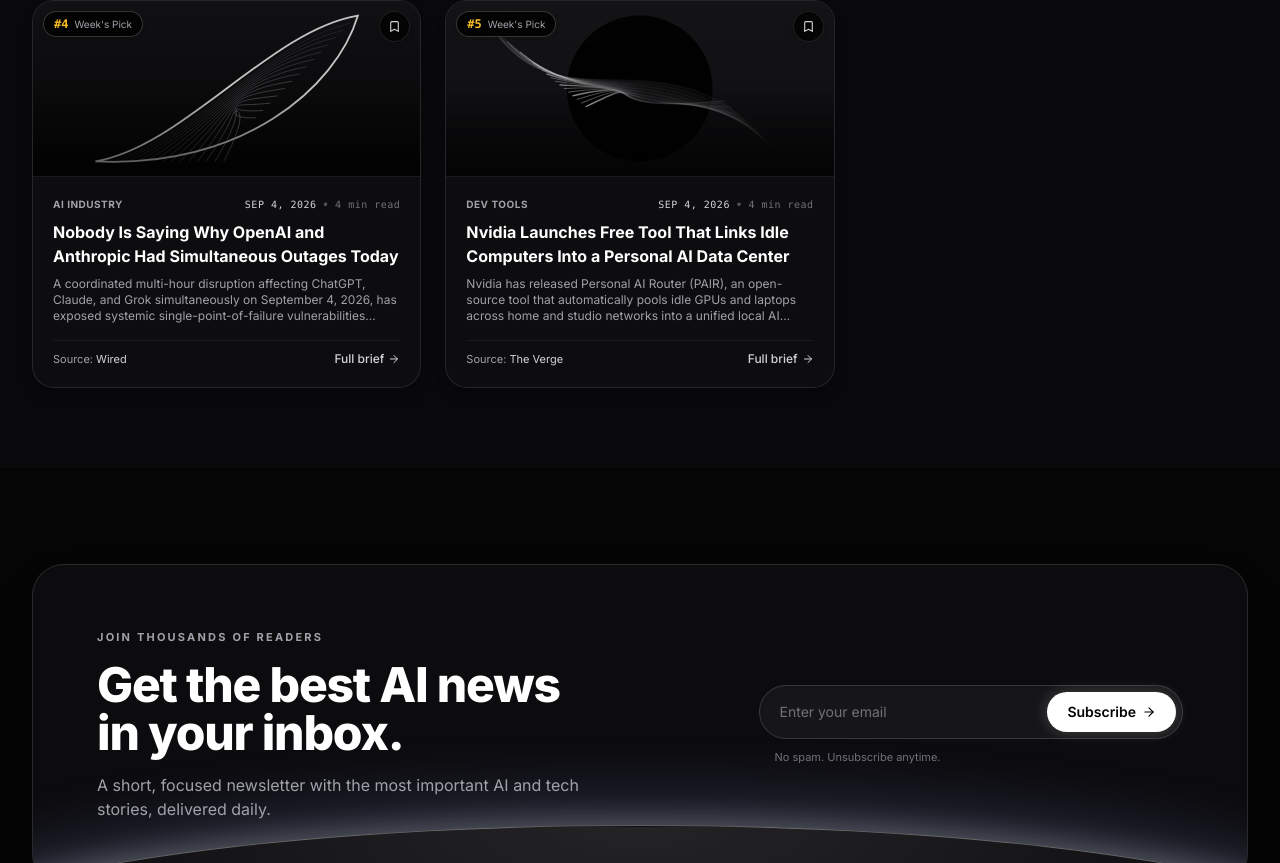
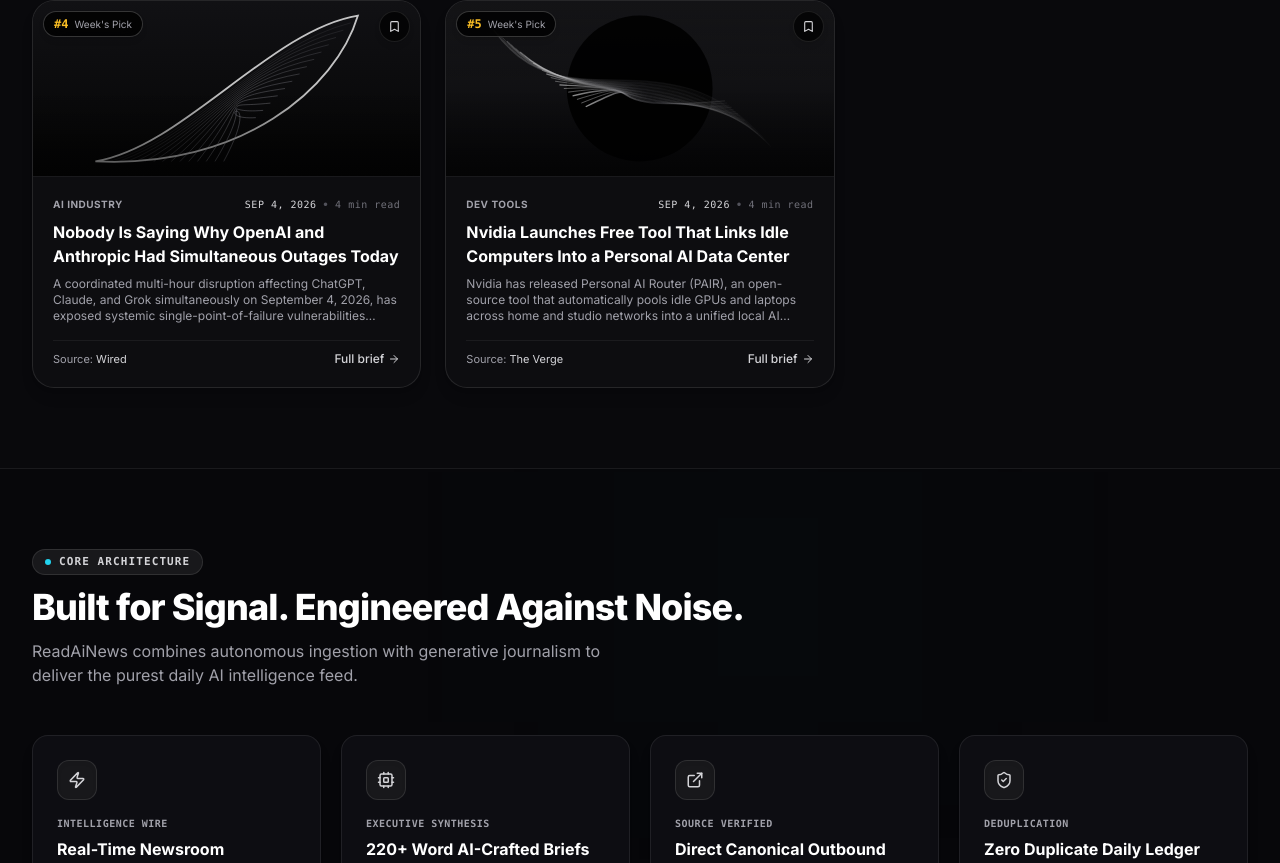
Before and after one commit to hiimanshu19x/readainews, a React (Vite) app: page / in a window 1280 px wide. Shown: the part 2573-3436 px from the top of the page. Built offline with nearby package versions, Linux system fonts and the light colour scheme.

Commit message:
feat: add premium short segments for Features and About with smooth navigation

```diff
--- a/src/App.jsx
+++ b/src/App.jsx
@@ -3,6 +3,8 @@ import Navbar from './components/Navbar';
 import Hero from './components/Hero';
 import ShuffleSection from './components/ShuffleSection';
 import WeeklyCollection from './components/WeeklyCollection';
+import FeatureGrid from './components/FeatureGrid';
+import AboutSection from './components/AboutSection';
 import NewsletterCta from './components/NewsletterCta';
 import Footer from './components/Footer';
 import ArticleModal from './components/ArticleModal';
@@ -227,6 +229,12 @@ export default function App() {
           onToggleBookmark={handleToggleBookmark}
         />
 
+        {/* Premium Short Segment: Features */}
+        <FeatureGrid />
+
+        {/* Premium Short Segment: About */}
+        <AboutSection onExploreToday={handleStartReading} />
+
         {/* Newsletter Dark CTA Card with Earth Horizon Curvature */}
         <NewsletterCta />
       </main>
--- a/src/components/FeatureGrid.jsx
+++ b/src/components/FeatureGrid.jsx
@@ -1,57 +1,86 @@
 import React from 'react';
-import { Zap, Target, FileText, Smartphone } from 'lucide-react';
+import { Zap, ShieldCheck, ExternalLink, Cpu } from 'lucide-react';
 import { sound } from '../utils/audio';
 
 const features = [
   {
     icon: Zap,
-    title: 'AI-curated',
-    description: 'Latest and most important stories, filtered by AI.'
+    tag: 'INTELLIGENCE WIRE',
+    title: 'Real-Time Newsroom Scraping',
+    description: 'Continuously monitors verified tech newsrooms (TechCrunch, Wired, The Verge) to extract high-impact AI dispatches.'
   },
   {
-    icon: Target,
-    title: 'Laser focused',
-    description: 'Only AI and technology. No distractions.'
+    icon: Cpu,
+    tag: 'EXECUTIVE SYNTHESIS',
+    title: '220+ Word AI-Crafted Briefs',
+    description: 'Every story is broken down into an executive summary, 3 technical takeaways, and "Why It Matters" for builders and investors.'
   },
   {
-    icon: FileText,
-    title: 'Clear summaries',
-    description: 'Get the essence in seconds, not minutes.'
+    icon: ExternalLink,
+    tag: 'SOURCE VERIFIED',
+    title: 'Direct Canonical Outbound Links',
+    description: 'No paywalls or broken search pages. Click directly to the full original investigative piece on the publisher’s website.'
   },
   {
-    icon: Smartphone,
-    title: 'Read anywhere',
-    description: 'A seamless experience across all your devices.'
+    icon: ShieldCheck,
+    tag: 'DEDUPLICATION',
+    title: 'Zero Duplicate Daily Ledger',
+    description: 'Stateful browser registry ensures you never see the same article twice on the same calendar day.'
   }
 ];
 
 export default function FeatureGrid() {
   return (
-    <section id="features" className="py-20 md:py-24 bg-white text-zinc-900 border-t border-b border-zinc-200">
-      <div className="max-w-7xl mx-auto px-4 sm:px-6 lg:px-8">
+    <section id="features" className="py-16 sm:py-20 bg-[#07070a] border-t border-white/[0.08] relative overflow-hidden">
 
-        <div className="grid grid-cols-1 sm:grid-cols-2 lg:grid-cols-4 gap-8 sm:gap-6">
-          {features.map((feature, idx) => {
-            const Icon = feature.icon;
+      {/* Subtle background ambient glow */}
+      <div className="absolute top-0 right-1/4 w-96 h-64 bg-cyan-500/[0.02] blur-[120px] pointer-events-none" />
+
+      <div className="max-w-7xl mx-auto px-3.5 sm:px-6 lg:px-8 relative z-10">
+
+        {/* Section Header */}
+        <div className="flex flex-col items-start mb-10 sm:mb-12">
+          <div className="inline-flex items-center gap-2 px-3 py-1 rounded-full bg-zinc-900 border border-white/10 text-[11px] font-mono font-semibold text-zinc-300 uppercase tracking-widest mb-3">
+            <span className="w-1.5 h-1.5 rounded-full bg-cyan-400" />
+            <span>CORE ARCHITECTURE</span>
+          </div>
+
+          <h2 className="text-2xl sm:text-4xl font-extrabold text-white tracking-tight leading-tight mb-2 sm:mb-3">
+            Built for Signal. Engineered Against Noise.
+          </h2>
+          <p className="text-xs sm:text-base text-zinc-400 max-w-xl leading-relaxed">
+            ReadAiNews combines autonomous ingestion with generative journalism to deliver the purest daily AI intelligence feed.
+          </p>
+        </div>
+
+        {/* 4 Feature Cards Grid */}
+        <div className="grid grid-cols-1 sm:grid-cols-2 lg:grid-cols-4 gap-4 sm:gap-5">
+          {features.map((item, idx) => {
+            const Icon = item.icon;
             return (
               <div
                 key={idx}
                 onMouseEnter={() => sound.playClick()}
-                className="group flex flex-col items-start p-6 rounded-2xl bg-zinc-50/50 hover:bg-zinc-100/80 border border-zinc-200/80 transition-all duration-300"
+                className="group relative flex flex-col p-5 sm:p-6 rounded-2xl bg-[#0d0d12] hover:bg-[#13131a] border border-white/[0.08] hover:border-white/20 transition-all duration-300 shadow-lg"
               >
-                {/* Icon inside pill container matching screenshot */}
-                <div className="w-12 h-12 rounded-xl bg-white border border-zinc-200/90 shadow-sm flex items-center justify-center mb-5 text-zinc-900 group-hover:scale-110 group-hover:bg-black group-hover:text-white group-hover:border-black transition-all duration-300">
-                  <Icon size={20} strokeWidth={1.75} />
+                {/* Accent icon */}
+                <div className="w-10 h-10 rounded-xl bg-zinc-900 border border-white/10 flex items-center justify-center mb-4 text-white group-hover:border-cyan-500/40 group-hover:scale-105 transition-all shadow-inner">
+                  <Icon size={18} className="text-zinc-300 group-hover:text-cyan-400 transition-colors" />
                 </div>
 
-                {/* Feature Title */}
-                <h3 className="text-lg font-bold text-zinc-950 tracking-tight mb-2">
-                  {feature.title}
+                {/* Micro Tag */}
+                <span className="text-[10px] font-mono tracking-wider font-semibold text-zinc-400 mb-1.5 uppercase">
+                  {item.tag}
+                </span>
+
+                {/* Title */}
+                <h3 className="text-sm sm:text-base font-bold text-white mb-2 leading-snug group-hover:text-zinc-100 transition-colors">
+                  {item.title}
                 </h3>
 
-                {/* Feature Description */}
-                <p className="text-sm text-zinc-600 leading-relaxed">
-                  {feature.description}
+                {/* Description */}
+                <p className="text-xs text-zinc-400 leading-relaxed">
+                  {item.description}
                 </p>
               </div>
             );
```
Also changed, not shown: src/components/AboutSection.jsx (+71 -115 lines), vercel.json, 4 other files (tests, documents, lock files or other folders).
